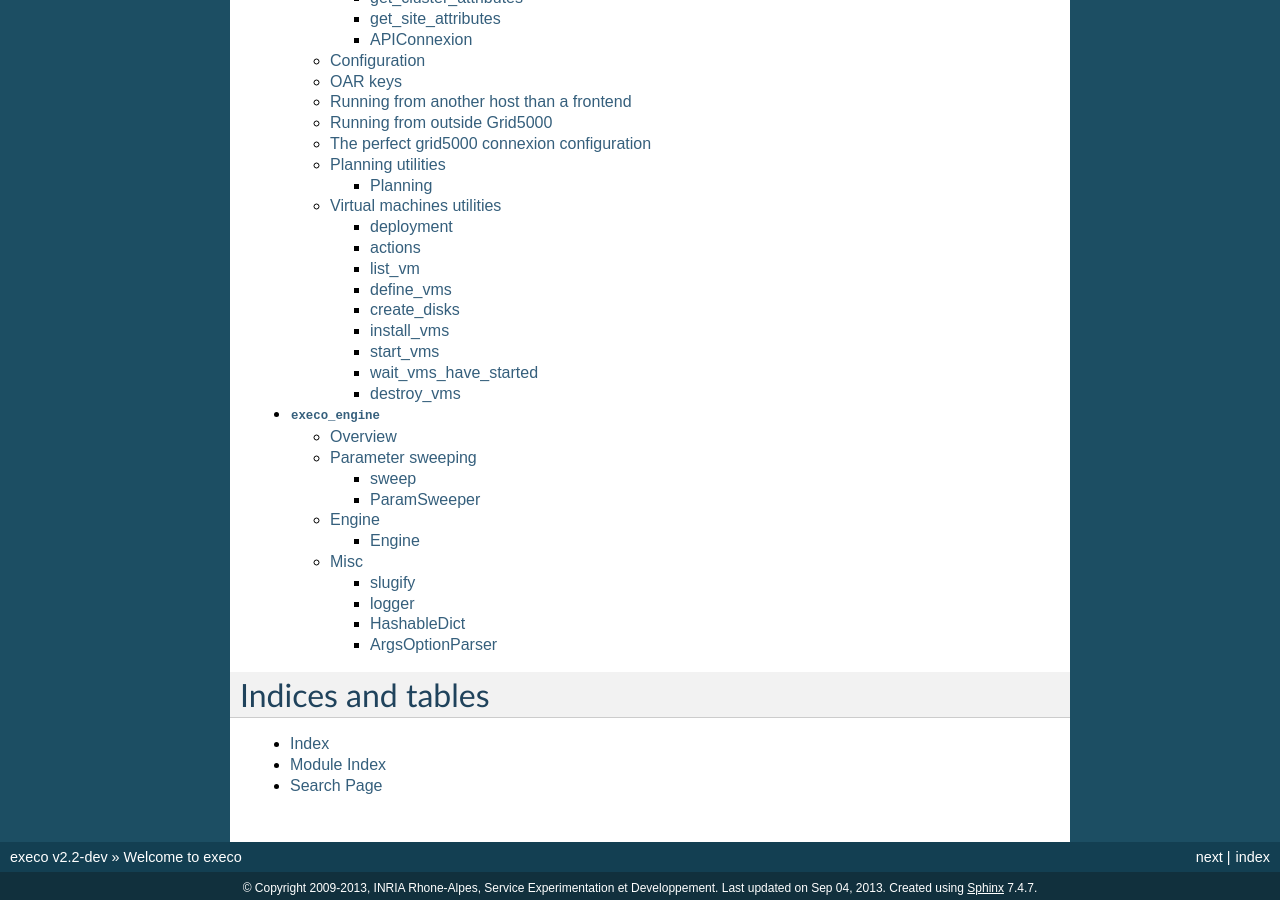
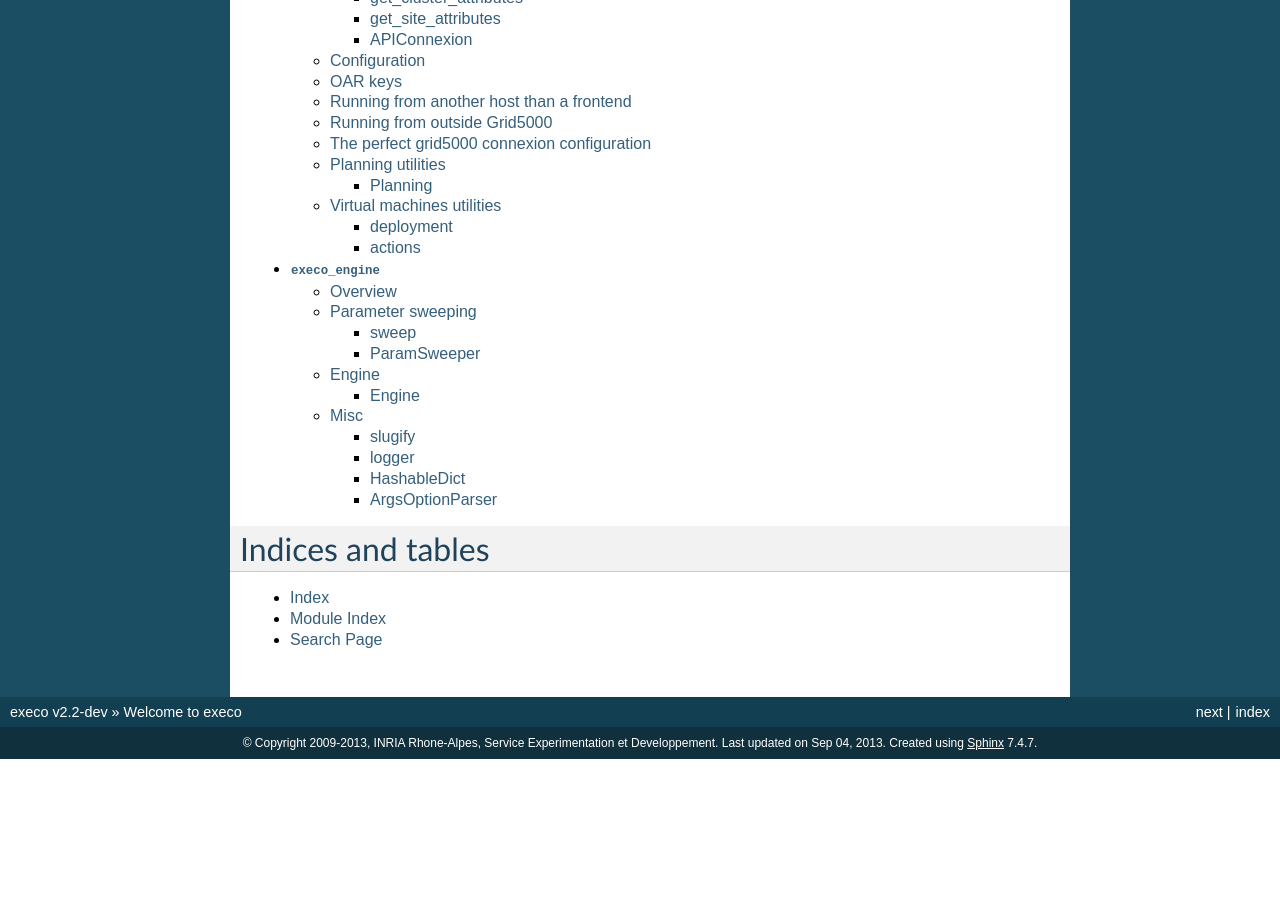
Before and after one commit to rcherrueau/execo, a Sphinx documentation site: the page built from doc/index.rst, in a window 1280 px wide and 900 px high, scrolled down 2328 px. Built offline with Sphinx 7.4.7, drawn with Linux system fonts in a browser that asks for light colours; after the commit the page ends 3087 px from its top, so only the background shows below that.

Commit message:
[execo_g5k] update documentation

```diff
--- a/doc/execo_g5k.rst
+++ b/doc/execo_g5k.rst
@@ -365,31 +365,10 @@ deployment
 actions
 -------
 
-list_vm
--------
 .. autofunction:: list_vm
-
-define_vms
-----------
 .. autofunction:: define_vms
-
-create_disks
-------------
 .. autofunction:: create_disks
-
-install_vms
------------
 .. autofunction:: install_vms
-
-start_vms
----------
 .. autofunction:: start_vms
-
-
-wait_vms_have_started
----------------------
 .. autofunction:: wait_vms_have_started
-
-destroy_vms
------------
 .. autofunction:: destroy_vms
```
